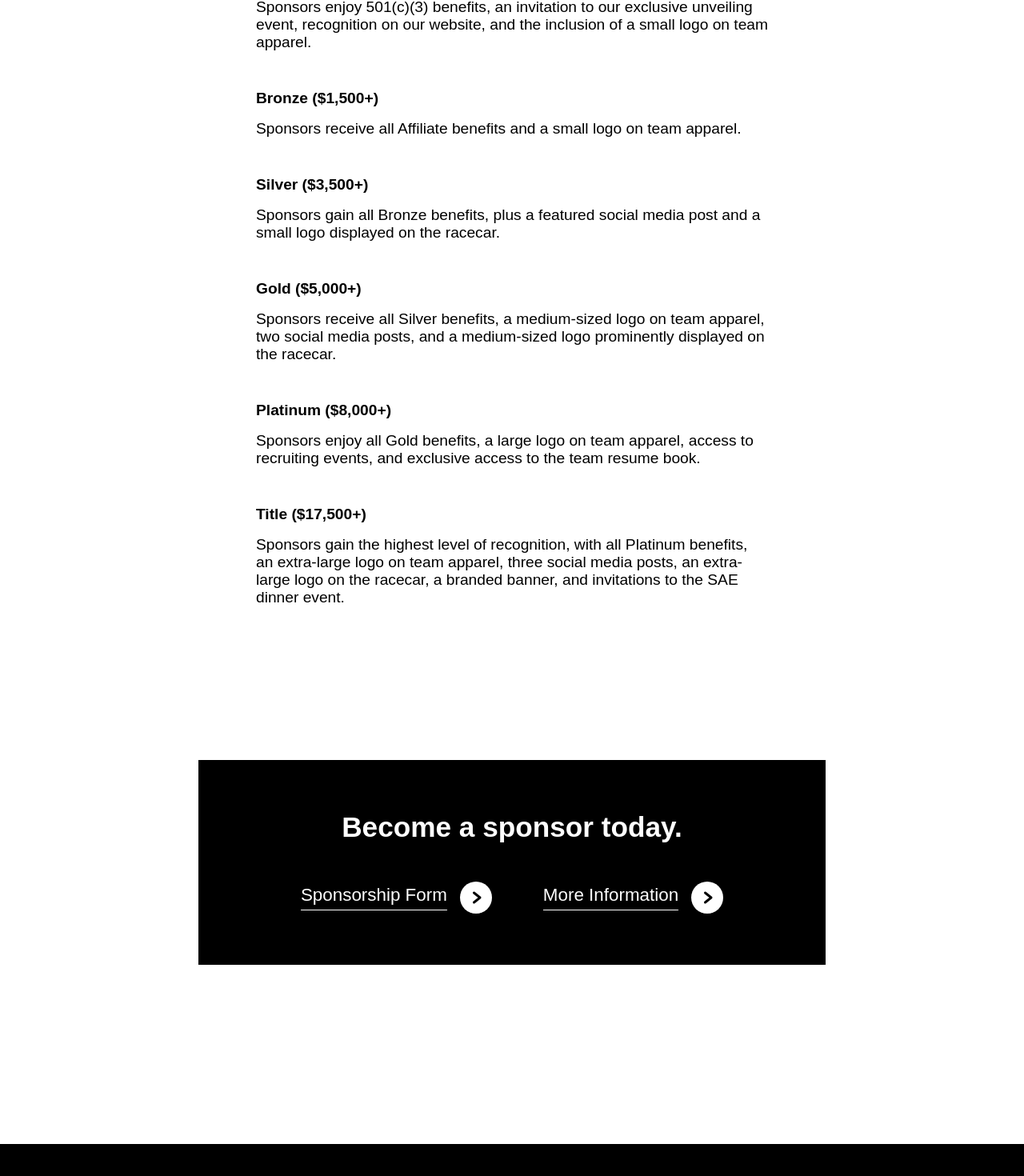
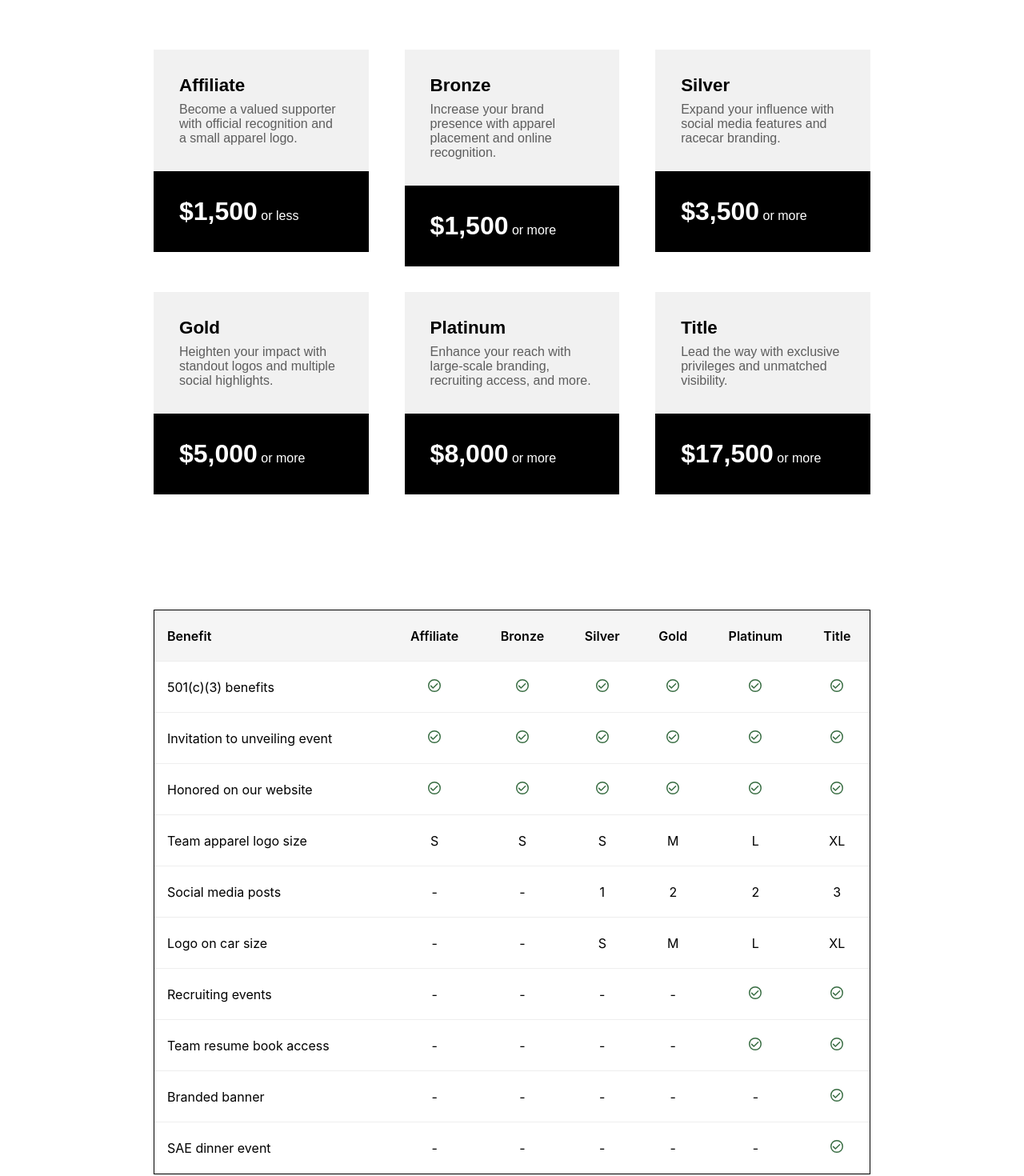
Before and after one commit to tamu-formula-cs/FSAE-EV-Site, a Next.js app: page /get-involved in a window 1280 px wide. Shown: the part 253-1723 px from the top of the page at 80% size. Built offline with nearby package versions, Linux system fonts and the light colour scheme.

Commit message:
reworked sponsors page

```diff
--- a/src/app/get-involved/getInvolved.module.css
+++ b/src/app/get-involved/getInvolved.module.css
@@ -12,11 +12,11 @@ main.getInvolvedContainer{
     display: flex;
     flex-direction: column;
     justify-content: center;
-    width: 50%;
+    width: 70%;
     height: 100%;
     padding: 8rem 0;
     gap: 3rem;
-    margin-bottom: 4rem;
+    margin-bottom: 5rem;
 }
 
 .getInvolvedContent h1{
@@ -56,3 +56,147 @@ main.getInvolvedContainer{
         height: 7.2rem;
     }
 }
+
+.rectangleGrid {
+    display: flex;
+    flex-wrap: wrap;
+    justify-content: space-between;
+    width: 100%;
+    margin: 0 auto;
+    margin-top: 2rem;
+    margin-bottom: 2rem;
+}
+
+.rectangle {
+    width: 30%;
+    min-height: 150px;
+    margin-bottom: 2rem;
+}
+
+.rectangleTop{
+    background-color: #F1F1F1;
+    padding: 2rem;
+}
+
+.rectangleTop h1{
+    font-size: 1.4rem;
+    margin-bottom: .5rem;
+}
+
+.rectangleTop h2{
+    font-size: 1rem;
+    font-weight: normal;
+    color: #5D5D5D;
+}
+
+.rectangleBottom{
+    background-color: #000;
+    color: white;
+    padding: 2rem;
+}
+
+.rectangleBottom h1 span {
+    font-size: 1rem;
+    font-weight: normal;
+}
+
+@media (max-width: 768px) {
+    .rectangleGrid {
+        flex-direction: column;
+        align-items: center;
+    }
+
+    .rectangle {
+        width: 100%;
+    }
+}
+
+.tableContainer {
+    width: 100%;
+    display: flex;
+    justify-content: center;
+    margin: 2rem 0 0;
+    margin-bottom: 0;
+    overflow-x: auto;
+    -webkit-overflow-scrolling: touch;
+}
+
+.benefitsTable {
+    width: 100%;
+    max-width: none;
+    border-collapse: collapse;
+    font-family: "Inter", sans-serif;
+    background: #fff;
+    box-shadow: none;
+    border: 1px solid #000;
+    overflow: visible;
+    border-collapse: separate;
+    border-spacing: 0;
+}
+
+.benefitsTable tr th:first-child,
+.benefitsTable tr td:first-child {
+    text-align: left;
+}
+
+.benefitsTable thead tr {
+    background-color: #f5f5f5;
+    height: 4rem;
+}
+
+.benefitsTable th {
+    font-weight: 600;
+    text-align: center;
+    padding: 1rem;
+    border-bottom: 1px solid #eee;
+}
+
+.benefitsTable td {
+    padding: 1rem;
+    border-bottom: 1px solid #eee;
+    vertical-align: middle;
+    text-align: center;
+}
+
+.benefitsTable tbody tr:hover {
+    background-color: #fafafa;
+}
+
+.benefitsTable tbody tr {
+    height: 4rem;
+}
+
+.benefitsTable svg {
+    width: 1.2rem;
+    height: 1.2rem;
+}
+
+.benefitsTable td:empty::after {
+    content: "-";
+    color: #999;
+    display: inline-block;
+    text-align: center;
+}
+
+@media (max-width: 768px) {
+    .tableContainer {
+        width: 100%;
+        margin: 0;
+        padding: 0;
+        padding-left: 20.2rem;
+        overflow-x: auto;
+        -webkit-overflow-scrolling: touch;
+    }
+
+    .benefitsTable {
+        min-width: 100%;
+        font-size: 0.85rem;
+    }
+
+    .benefitsTable th,
+    .benefitsTable td {
+        padding: 0.75rem 1rem;
+        white-space: nowrap; /* Prevent text wrapping */
+        min-width: 80px; /* Ensure columns have minimum width */
+    }
+}
--- a/src/app/get-involved/page.tsx
+++ b/src/app/get-involved/page.tsx
@@ -1,26 +1,32 @@
-"use client"
-import Header from "../components/header/header"
-import Footer from "../components/footer/footer"
-import styles from "./getInvolved.module.css"
-import Cta from "../components/cta/cta"
-import ScrollToTopButton from "../components/scroll-button/ScrollToTopButton"
-import { motion } from "framer-motion"
-import { useInView } from "react-intersection-observer"
+"use client";
+import Header from "../components/header/header";
+import Footer from "../components/footer/footer";
+import styles from "./getInvolved.module.css";
+import Cta from "../components/cta/cta";
+import ScrollToTopButton from "../components/scroll-button/ScrollToTopButton";
+import { motion } from "framer-motion";
+import { useInView } from "react-intersection-observer";
+import CheckMark from "../../../public/assets/icons/check_mark.svg"
+import Image from "next/image";
 
 const fadeInUpVariants = {
   hidden: { opacity: 0, y: 20 },
   visible: {
     opacity: 1,
     y: 0,
-        transition: { ease: "easeOut" }
-    }
-}
+    transition: { ease: "easeOut" },
+  },
+};
 
-export default function GetInvolved(){
-    const [contentRef, contentInView] = useInView({ threshold: 0.2, triggerOnce: true });
+export default function GetInvolved() {
+  const [contentRef, contentInView] = useInView({
+    threshold: 0.2,
+    triggerOnce: true,
+  });
 
-    return <main className={styles.getInvolvedContainer}>
-        <Header noTransparent={true}/>
+  return (
+    <main className={styles.getInvolvedContainer}>
+      <Header noTransparent={true} />
       <motion.div
         className={styles.getInvolvedContent}
         ref={contentRef}
@@ -31,50 +37,216 @@ export default function GetInvolved(){
           visible: {
             opacity: 1,
             transition: {
-                        staggerChildren: 0.2
-                    }
-                }
+              staggerChildren: 0.2,
+            },
+          },
         }}
       >
-            <motion.h1 variants={fadeInUpVariants}>
-                Sponsorship tiers.
-            </motion.h1>
-
+        <motion.h1 variants={fadeInUpVariants}>Sponsorship tiers.</motion.h1>
         <motion.div className={styles.tier} variants={fadeInUpVariants}>
-                <h2>Affiliate (up to $1,500)</h2>
-                <h3>Sponsors enjoy 501(c)(3) benefits, an invitation to our exclusive unveiling event, recognition on our website, and the inclusion of a small logo on team apparel.</h3>
+          <h3>Support our growth and directly power the next generation of innovation.</h3>
         </motion.div>
 
-            <motion.div className={styles.tier} variants={fadeInUpVariants}>
-                <h2>Bronze ($1,500+)</h2>
-                <h3>Sponsors receive all Affiliate benefits and a small logo on team apparel.</h3>
+        <motion.div className={styles.rectangleGrid} variants={fadeInUpVariants}>
+          <div className={styles.rectangle}>
+            <div className={styles.rectangleTop}>
+                <h1 className={styles.rectangleTitle}>Affiliate</h1>
+                <h2 className={styles.rectangleSubtitle}>Become a valued supporter with official recognition and a small apparel logo.</h2>
+            </div>
+            <div className={styles.rectangleBottom}>
+                <h1 className={styles.price}>$1,500<span> or less</span></h1>
+            </div>
+          </div>
+
+          <div className={styles.rectangle}>
+            <div className={styles.rectangleTop}>
+                <h1 className={styles.rectangleTitle}>Bronze</h1>
+                <h2 className={styles.rectangleSubtitle}>Increase your brand presence with apparel placement and online recognition.</h2>
+            </div>
+            <div className={styles.rectangleBottom}>
+                <h1 className={styles.price}>$1,500<span> or more</span></h1>
+            </div>
+          </div>
+
+          <div className={styles.rectangle}>
+            <div className={styles.rectangleTop}>
+                <h1 className={styles.rectangleTitle}>Silver</h1>
+                <h2 className={styles.rectangleSubtitle}>Expand your influence with social media features and racecar branding.</h2>
+            </div>
+            <div className={styles.rectangleBottom}>
+                <h1 className={styles.price}>$3,500<span> or more</span></h1>
+            </div>
+          </div>
+
+          <div className={styles.rectangle}>
+            <div className={styles.rectangleTop}>
+                <h1 className={styles.rectangleTitle}>Gold</h1>
+                <h2 className={styles.rectangleSubtitle}>Heighten your impact with standout logos and multiple social highlights.</h2>
+            </div>
+            <div className={styles.rectangleBottom}>
+                <h1 className={styles.price}>$5,000<span> or more</span></h1>
+            </div>
+          </div>
+
+          <div className={styles.rectangle}>
+            <div className={styles.rectangleTop}>
+                <h1 className={styles.rectangleTitle}>Platinum</h1>
+                <h2 className={styles.rectangleSubtitle}>Enhance your reach with large-scale branding, recruiting access, and more.</h2>
+            </div>
+            <div className={styles.rectangleBottom}>
+                <h1 className={styles.price}>$8,000<span> or more</span></h1>
+            </div>
+          </div>
+
+          <div className={styles.rectangle}>
+            <div className={styles.rectangleTop}>
+                <h1 className={styles.rectangleTitle}>Title</h1>
+                <h2 className={styles.rectangleSubtitle}>Lead the way with exclusive privileges and unmatched visibility.</h2>
+            </div>
+            <div className={styles.rectangleBottom}>
+                <h1 className={styles.price}>$17,500<span> or more</span></h1>
+            </div>
+          </div>
         </motion.div>
 
-            <motion.div className={styles.tier} variants={fadeInUpVariants}>
-                <h2>Silver ($3,500+)</h2>
-                <h3>Sponsors gain all Bronze benefits, plus a featured social media post and a small logo displayed on the racecar.</h3>
-            </motion.div>
-
-            <motion.div className={styles.tier} variants={fadeInUpVariants}>
-                <h2>Gold ($5,000+)</h2>
-                <h3>Sponsors receive all Silver benefits, a medium-sized logo on team apparel, two social media posts, and a medium-sized logo prominently displayed on the racecar.</h3>
-            </motion.div>
-
-            <motion.div className={styles.tier} variants={fadeInUpVariants}>
-                <h2>Platinum ($8,000+)</h2>
-                <h3>Sponsors enjoy all Gold benefits, a large logo on team apparel, access to recruiting events, and exclusive access to the team resume book.</h3>
-            </motion.div>
-
-            <motion.div className={styles.tier} variants={fadeInUpVariants}>
-                <h2>Title ($17,500+)</h2>
-                <h3>Sponsors gain the highest level of recognition, with all Platinum benefits, an extra-large logo on team apparel, three social media posts, an extra-large logo on the racecar, a branded banner, and invitations to the SAE dinner event.</h3>
+        <motion.div
+        className={styles.tableContainer}
+        variants={fadeInUpVariants}
+        initial="hidden"
+        whileInView="visible"
+        viewport={{ once: true }}
+      >
+        <motion.table className={styles.benefitsTable} variants={fadeInUpVariants}>
+          <thead>
+            <tr>
+              <th>Benefit</th>
+              <th>Affiliate</th>
+              <th>Bronze</th>
+              <th>Silver</th>
+              <th>Gold</th>
+              <th>Platinum</th>
+              <th>Title</th>
+            </tr>
+          </thead>
+          <tbody>
+            {/* 501(c)(3) benefits */}
+            <tr>
+              <td>501(c)(3) benefits</td>
+              <td><Image src={CheckMark.src} alt="CheckMark" width={16} height={16} /></td>
+              <td><Image src={CheckMark.src} alt="CheckMark" width={16} height={16} /></td>
+              <td><Image src={CheckMark.src} alt="CheckMark" width={16} height={16} /></td>
+              <td><Image src={CheckMark.src} alt="CheckMark" width={16} height={16} /></td>
+              <td><Image src={CheckMark.src} alt="CheckMark" width={16} height={16} /></td>
+              <td><Image src={CheckMark.src} alt="CheckMark" width={16} height={16} /></td>
+            </tr>
+            {/* Invitation to unveiling event */}
+            <tr>
+              <td>Invitation to unveiling event</td>
+              <td><Image src={CheckMark.src} alt="CheckMark" width={16} height={16} /></td>
+              <td><Image src={CheckMark.src} alt="CheckMark" width={16} height={16} /></td>
+              <td><Image src={CheckMark.src} alt="CheckMark" width={16} height={16} /></td>
+              <td><Image src={CheckMark.src} alt="CheckMark" width={16} height={16} /></td>
+              <td><Image src={CheckMark.src} alt="CheckMark" width={16} height={16} /></td>
+              <td><Image src={CheckMark.src} alt="CheckMark" width={16} height={16} /></td>
+            </tr>
+            {/* Honored on our website */}
+            <tr>
+              <td>Honored on our website</td>
+              <td><Image src={CheckMark.src} alt="CheckMark" width={16} height={16} /></td>
+              <td><Image src={CheckMark.src} alt="CheckMark" width={16} height={16} /></td>
+              <td><Image src={CheckMark.src} alt="CheckMark" width={16} height={16} /></td>
+              <td><Image src={CheckMark.src} alt="CheckMark" width={16} height={16} /></td>
+              <td><Image src={CheckMark.src} alt="CheckMark" width={16} height={16} /></td>
+              <td><Image src={CheckMark.src} alt="CheckMark" width={16} height={16} /></td>
+            </tr>
+            {/* Team apparel logo size */}
+            <tr>
+              <td>Team apparel logo size</td>
+              <td>S</td>
+              <td>S</td>
+              <td>S</td>
+              <td>M</td>
+              <td>L</td>
+              <td>XL</td>
+            </tr>
+            {/* Social media posts */}
+            <tr>
+              <td>Social media posts</td>
+              <td>-</td>
+              <td>-</td>
+              <td>1</td>
+              <td>2</td>
+              <td>2</td>
+              <td>3</td>
+            </tr>
+            {/* Logo on car size */}
+            <tr>
+              <td>Logo on car size</td>
+              <td>-</td>
+              <td>-</td>
+              <td>S</td>
+              <td>M</td>
+              <td>L</td>
+              <td>XL</td>
+            </tr>
+            {/* Recruiting events */}
+            <tr>
+              <td>Recruiting events</td>
+              <td>-</td>
+              <td>-</td>
+              <td>-</td>
+              <td>-</td>
+              <td><Image src={CheckMark.src} alt="CheckMark" width={16} height={16} /></td>
+              <td><Image src={CheckMark.src} alt="CheckMark" width={16} height={16} /></td>
+            </tr>
+            {/* Team resume book access */}
+            <tr>
+              <td>Team resume book access</td>
+              <td>-</td>
+              <td>-</td>
+              <td>-</td>
+              <td>-</td>
+              <td><Image src={CheckMark.src} alt="CheckMark" width={16} height={16} /></td>
+              <td><Image src={CheckMark.src} alt="CheckMark" width={16} height={16} /></td>
+            </tr>
+            {/* Branded banner */}
+            <tr>
+              <td>Branded banner</td>
+              <td>-</td>
+              <td>-</td>
+              <td>-</td>
+              <td>-</td>
+              <td>-</td>
+              <td><Image src={CheckMark.src} alt="CheckMark" width={16} height={16} /></td>
+            </tr>
+            {/* SAE dinner event */}
+            <tr>
+              <td>SAE dinner event</td>
+              <td>-</td>
+              <td>-</td>
+              <td>-</td>
+              <td>-</td>
+              <td>-</td>
+              <td><Image src={CheckMark.src} alt="CheckMark" width={16} height={16} /></td>
+            </tr>
+          </tbody>
+        </motion.table>
       </motion.div>
       </motion.div>
 
-        <Cta text={"Become a sponsor today."} buttonOneText={"Sponsorship Form"} buttonTwoText={"More Information"} buttonOneLink="https://docs.google.com/forms/d/e/1FAIpQLSdtQi7fqd_5vuXDb-bkmgnH5zBVry04Mak3ltg6Tkz3lAN12w/viewform" buttonOneTarget="_blank" buttonTwoLink="https://tamucs-my.sharepoint.com/personal/bari_vadaria_tamu_edu/_layouts/15/onedrive.aspx?id=/personal/bari_vadaria_tamu_edu/Documents/Sponsor%20Packet/Texas%20A%26M%20Formula%20E%20Sponsor%20Packet%202023-2024.pdf&parent=/personal/bari_vadaria_tamu_edu/Documents/Sponsor%20Packet&ga=1" buttonTwoTarget="_blank"/>
+      <Cta
+        text={"Become a sponsor today."}
+        buttonOneText={"Sponsorship Form"}
+        buttonTwoText={"More Information"}
+        buttonOneLink="https://docs.google.com/forms/d/e/1FAIpQLSdtQi7fqd_5vuXDb-bkmgnH5zBVry04Mak3ltg6Tkz3lAN12w/viewform"
+        buttonOneTarget="_blank"
+        buttonTwoLink="https://tamucs-my.sharepoint.com/personal/bari_vadaria_tamu_edu/_layouts/15/onedrive.aspx?id=/personal/bari_vadaria_tamu_edu/Documents/Sponsor%20Packet/Texas%20A%26M%20Formula%20E%20Sponsor%20Packet%202023-2024.pdf&parent=/personal/bari_vadaria_tamu_edu/Documents/Sponsor%20Packet&ga=1"
+        buttonTwoTarget="_blank"
+      />
 
       <div className={styles.spacer}></div>
-        <ScrollToTopButton offset={300}/>
-        <Footer/>
+      <ScrollToTopButton offset={300} />
+      <Footer />
     </main>
+  );
 }
```
Also changed, not shown: public/assets/icons/check_mark.svg (added). Lines whose indentation alone changed are shown as unchanged.
